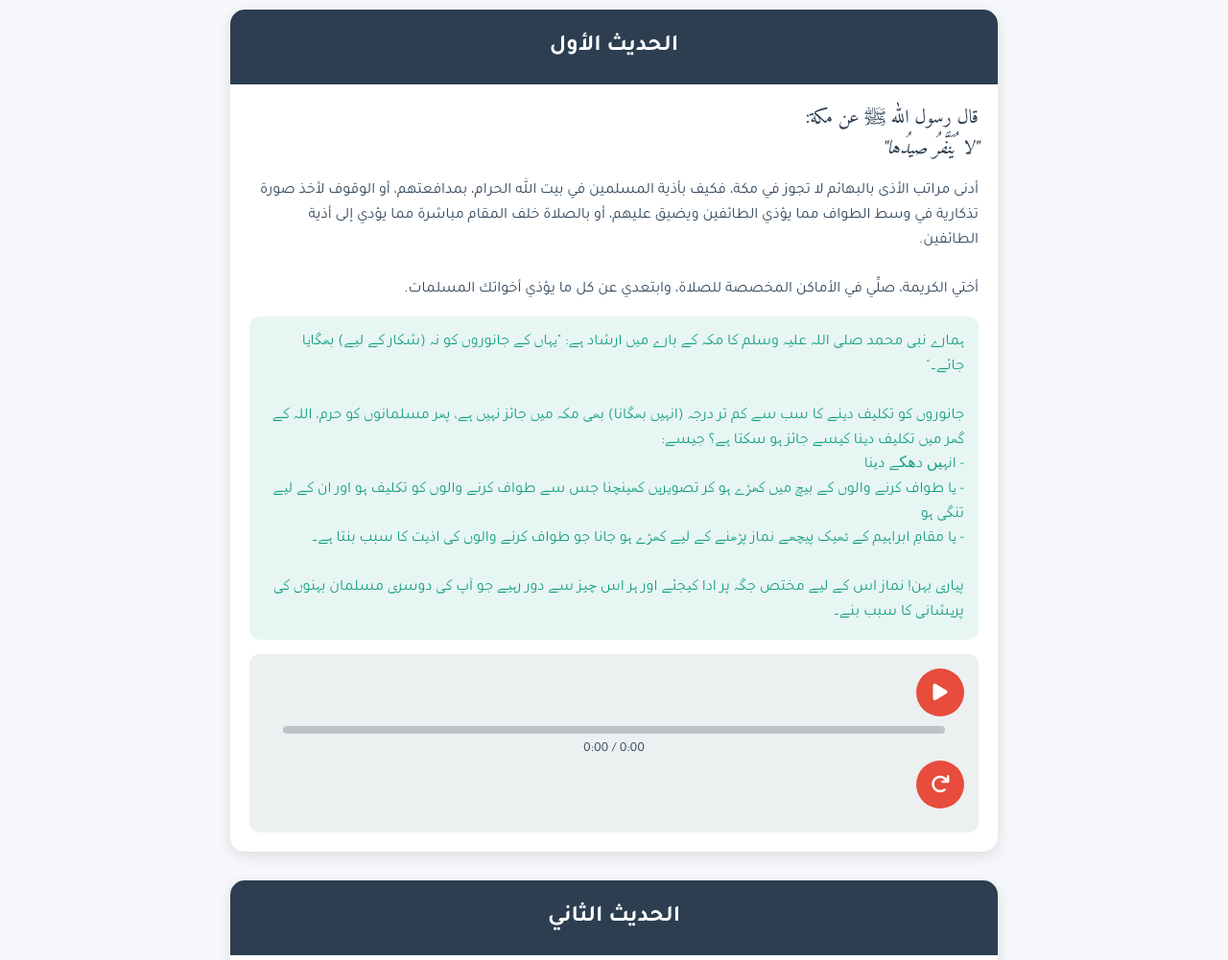
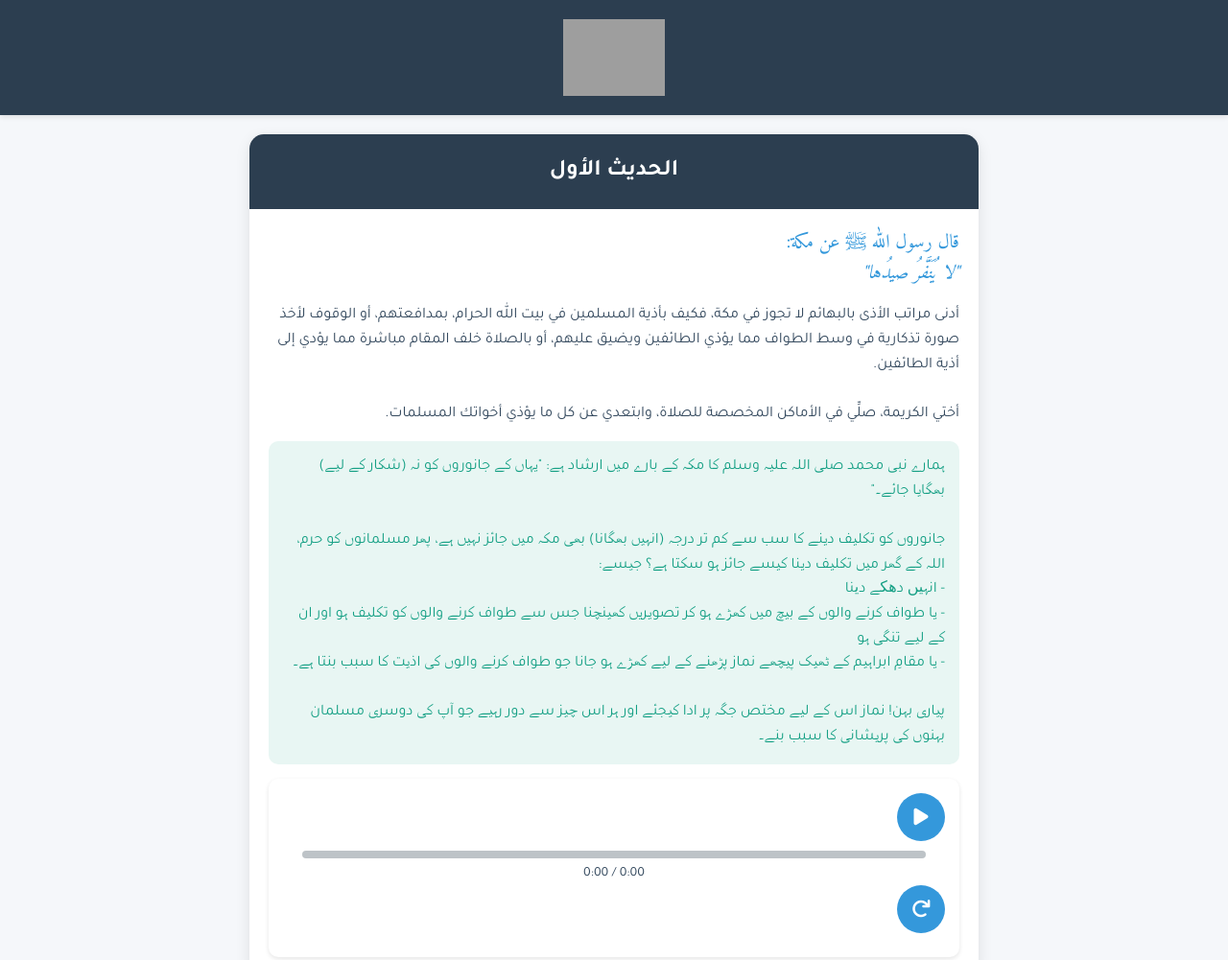
Before and after one commit to Techiewicky/urdu_dawah, a plain HTML site: page index.html in a window 1280 px wide. Shown: the top 1001 px of the page at 96% size. Drawn offline with Linux system fonts and the light colour scheme; grey boxes are pictures that could not be loaded.

Commit message:
Update index.html

```diff
--- a/index.html
+++ b/index.html
@@ -10,13 +10,16 @@
     <link href="https://fonts.googleapis.com/css2?family=Amiri:wght@400;700&family=Tajawal:wght@400;700&display=swap" rel="stylesheet">
     <style>
         :root {
-            --primary-color: #2c3e50;
-            --secondary-color: #ecf0f1;
-            --accent-color: #e74c3c;
-            --text-color: #34495e;
-            --background-color: #f5f7fa;
-            --card-bg-color: #ffffff;
-            --urdu-bg-color: #e8f6f3;
+            --primary-color: #2c3e50; /* Dark Blue */
+            --secondary-color: #ecf0f1; /* Light Grey */
+            --accent-color: #3498db; /* Bright Blue for buttons and highlights */
+            --text-color: #34495e; /* Dark Grey for text */
+            --background-color: #f5f7fa; /* Light Background */
+            --card-bg-color: #ffffff; /* White for cards */
+            --urdu-bg-color: #e8f6f3; /* Light Teal */
+            --header-height: 120px; /* Increased height for larger logo */
+            --logo-height: 80px; /* Larger logo */
+            --shadow-color: rgba(0, 0, 0, 0.1);
         }
 
         * {
@@ -30,18 +33,44 @@
             background-color: var(--background-color);
             color: var(--text-color);
             line-height: 1.6;
-            padding: 10px;
+            padding: 0;
+            padding-top: var(--header-height); /* Prevent content overlap with fixed header */
         }
 
+        /* Header Styling */
+        .header {
+            position: fixed;
+            top: 0;
+            left: 0;
+            width: 100%;
+            height: var(--header-height);
+            background-color: var(--primary-color);
+            display: flex;
+            align-items: center;
+            justify-content: center;
+            box-shadow: 0 2px 5px var(--shadow-color);
+            z-index: 1000;
+            padding: 0 20px;
+        }
+
+        .header img {
+            height: var(--logo-height);
+            width: auto;
+            transition: height 0.3s ease;
+        }
+
+        /* Container Styling */
         .container {
             max-width: 800px;
             margin: 0 auto;
+            padding: 20px;
         }
 
+        /* Hadith Container Styling */
         .hadith-container {
             background-color: var(--card-bg-color);
             border-radius: 15px;
-            box-shadow: 0 5px 15px rgba(0, 0, 0, 0.1);
+            box-shadow: 0 5px 15px var(--shadow-color);
             margin-bottom: 30px;
             overflow: hidden;
             transition: transform 0.3s ease, box-shadow 0.3s ease;
@@ -49,9 +78,10 @@
 
         .hadith-container:hover {
             transform: translateY(-5px);
-            box-shadow: 0 10px 30px rgba(0, 0, 0, 0.15);
+            box-shadow: 0 10px 30px var(--shadow-color);
         }
 
+        /* Hadith Header Styling */
         .hadith-header {
             background-color: var(--primary-color);
             color: #fff;
@@ -61,20 +91,21 @@
             text-align: center;
         }
 
+        /* Hadith Content Styling */
         .hadith-content {
             padding: 20px;
         }
 
         .arabic-text {
             font-family: 'Amiri', serif;
-            font-size: 20px; /* Reduced font size for better mobile readability */
+            font-size: 20px;
             margin-bottom: 15px;
             line-height: 1.6;
-            color: var(--primary-color);
+            color: var(--accent-color);
         }
 
         .translation {
-            font-size: 16px; /* Reduced font size for mobile */
+            font-size: 16px;
             color: var(--text-color);
             margin-bottom: 15px;
             line-height: 1.6;
@@ -84,21 +115,23 @@
             background-color: var(--urdu-bg-color);
             padding: 15px;
             border-radius: 10px;
-            font-size: 16px; /* Reduced font size for mobile */
+            font-size: 16px;
             color: #16a085;
             margin-bottom: 15px;
             line-height: 1.6;
         }
 
+        /* Audio Controls Styling */
         .audio-controls {
             display: flex;
             align-items: center;
             justify-content: space-between;
-            background-color: var(--secondary-color);
+            background-color: #ffffff;
             padding: 15px;
             border-radius: 10px;
             margin-top: 15px;
             flex-wrap: wrap;
+            box-shadow: 0 2px 5px var(--shadow-color);
         }
 
         .audio-button {
@@ -118,7 +151,7 @@
         }
 
         .audio-button:hover {
-            background-color: #c0392b;
+            background-color: #2980b9; /* Darker Blue on Hover */
             transform: scale(1.1);
         }
 
@@ -126,7 +159,7 @@
             flex-grow: 1;
             margin: 0 20px;
             position: relative;
-            direction: ltr; /* Set to LTR to isolate progress bar direction */
+            direction: ltr; /* Isolate progress bar direction */
             width: 100%;
         }
 
@@ -154,9 +187,24 @@
             width: 100%;
         }
 
+        /* Responsive Styling */
         @media (max-width: 640px) {
+            .header {
+                height: 100px;
+                padding: 0 10px;
+            }
+
+            .header img {
+                height: 60px;
+            }
+
+            .container {
+                padding: 15px;
+            }
+
             .hadith-header {
                 font-size: 20px;
+                padding: 15px;
             }
 
             .arabic-text {
@@ -186,10 +234,19 @@
             .time-display {
                 font-size: 12px;
             }
+
+            body {
+                padding-top: var(--header-height);
+            }
         }
     </style>
 </head>
 <body>
+    <!-- Header with Centered Larger White Logo -->
+    <div class="header">
+        <img src="Kadilogo.png" alt="Kadi Logo">
+    </div>
+
     <div class="container">
         <!-- Hadith 1 -->
         <div class="hadith-container">
```
